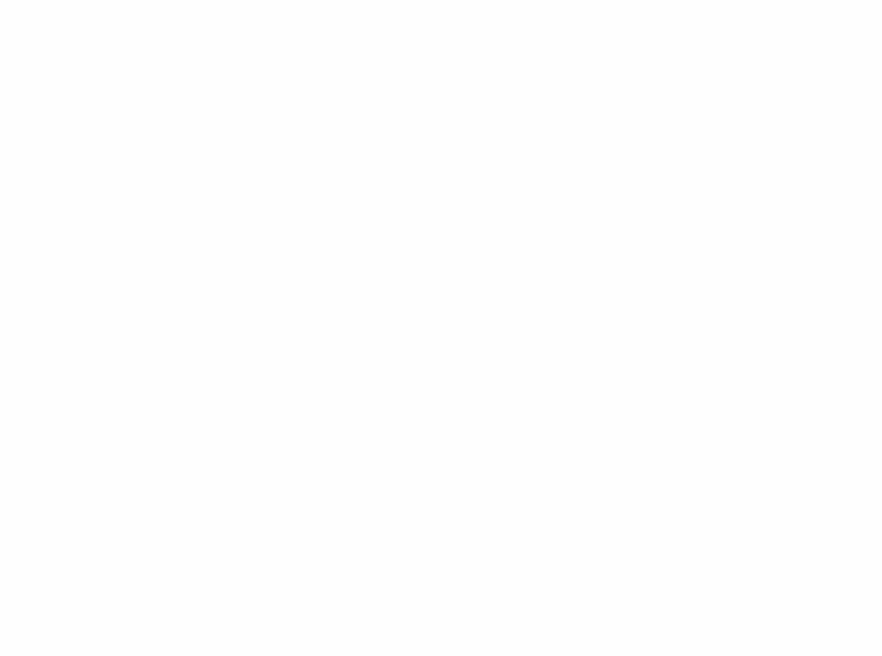
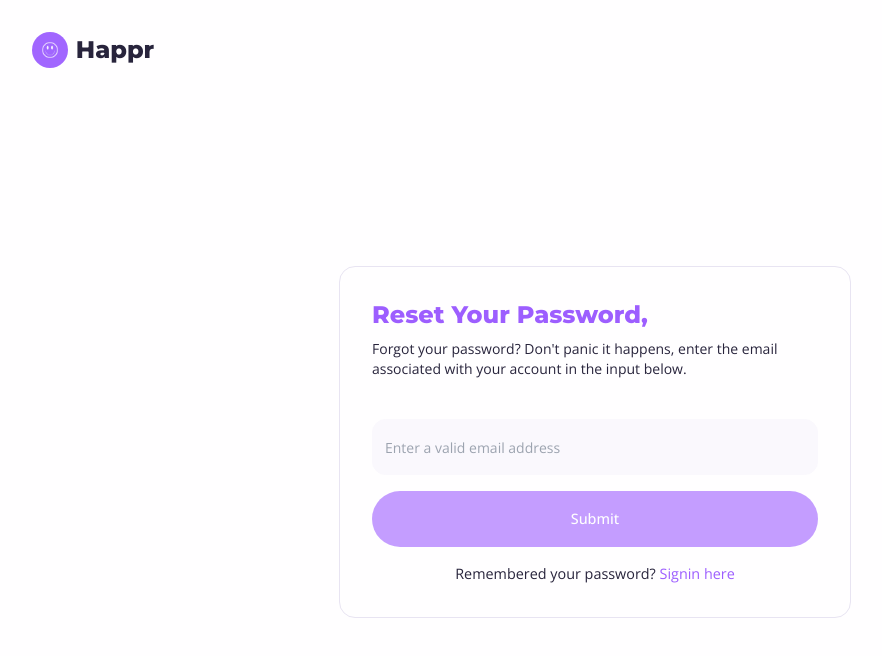
Before and after one commit to samueltuoyo15/Happr, a React (Vite) app in the folder client/: page /reset-password in a window 1280 px wide. Before the commit this address had no page. Shown: the top 656 px of the page, without its empty margins (45-927 px from the left). Built offline with nearby package versions, Linux system fonts and the light colour scheme.

Commit message:
Finished designing onboarding flow and designed password reset page also

```diff
--- a/client/src/App.tsx
+++ b/client/src/App.tsx
@@ -10,6 +10,7 @@
 );
 const SignupPage = lazy(() => import("@/pages/SignUp"));
 const SigninPage = lazy(() => import("@/pages/SignIn"));
+const ResetPassword = lazy(() => import("@/pages/ResetPassword"));
 
 // User Pages
 const UserPagesLayout = lazy(
@@ -31,6 +32,7 @@
           <Route element={<AuthLayout />}>
             <Route path="/signup" element={<SignupPage />} />
             <Route path="/signin" element={<SigninPage />} />
+            <Route path="/reset-password" element={<ResetPassword />} />
             <Route path="/complete-setup" element={<OnboardingPage />} />
           </Route>
 
--- /dev/null
+++ b/client/src/features/auth/components/ResetPasswordForm.tsx
@@ -0,0 +1,50 @@
+import { useState } from "react";
+import { Link } from "react-router-dom";
+import Button from "@/components/ui/Button";
+import Input from "@/components/ui/Input";
+
+const ResetPasswordForm = () => {
+  const [email, setEmail] = useState<string>("");
+
+  return (
+    <div
+      aria-labelledby="reset your password"
+      className="w-full flex flex-col gap-2"
+    >
+      <h2 className="text-primary text-2xl"> Reset Your Password, </h2>
+      <p className="text-sm mb-4">
+        Forgot your password?{" "}
+        {`Don't panic it happens, enter the
+      email associated with your account in the input below.`}
+      </p>
+
+      <form
+        aria-label="Reset Password Form"
+        onSubmit={e => e.preventDefault()}
+        className="w-full flex flex-col gap-1 py-4"
+      >
+        <Input
+          id="email-input"
+          name="email"
+          type="email"
+          value={email}
+          onChange={e => setEmail(e.target.value)}
+          placeholder="Enter a valid email address"
+          className="mb-3"
+        />
+
+        <Button disabled={!email} className="w-full h-14">
+          Submit
+        </Button>
+      </form>
+
+      <p className="sef-center text-center -mt-2">
+        {"Remembered your password?"}
+        <Link to="/signin" className="text-primary">
+          {""} Signin here
+        </Link>
+      </p>
+    </div>
+  );
+};
+export default ResetPasswordForm;
--- a/client/src/features/auth/components/SigninForm.tsx
+++ b/client/src/features/auth/components/SigninForm.tsx
@@ -45,8 +45,11 @@
           value={password}
           onChange={e => setPassword(e.target.value)}
           placeholder="Enter your password"
-          className="mb-6"
         />
+
+        <Link to="/reset-password" className="self-end text-primary mt-2 mb-6">
+          <strong> Forgot your password?</strong>
+        </Link>
 
         <Button disabled={!email || !password} className="w-full h-14">
           Sign In
@@ -54,7 +57,7 @@
       </form>
 
       <p className="sef-center text-center -mt-2">
-        {"Don't have an account?"},
+        {"Don't have an account?"}
         <Link to="/signup" className="text-primary">
           {""} Signup here
         </Link>
--- a/client/src/features/auth/components/SignupForm.tsx
+++ b/client/src/features/auth/components/SignupForm.tsx
@@ -79,7 +79,7 @@
       )}
 
       <p className="sef-center text-center -mt-2">
-        Already on Haprr,
+        Already on Haprr?
         <Link to="/signin" className="text-primary">
           {""} Signin here
         </Link>
--- a/client/src/features/auth/index.tsx
+++ b/client/src/features/auth/index.tsx
@@ -1,5 +1,6 @@
 import Layout from "./components/Layout";
 import SignupForm from "./components/SignupForm";
 import SigninForm from "./components/SigninForm";
+import ResetPasswordForm from "./components/ResetPasswordForm";
 
-export { Layout, SignupForm, SigninForm };
+export { Layout, SignupForm, SigninForm, ResetPasswordForm };
--- /dev/null
+++ b/client/src/pages/ResetPassword.tsx
@@ -0,0 +1,13 @@
+import { ResetPasswordForm } from "@/features/auth";
+
+const ResetPassword = () => {
+  return (
+    <section
+      aria-label="Reset Password Page"
+      className="w-full flex items-center justify-center"
+    >
+      <ResetPasswordForm />
+    </section>
+  );
+};
+export default ResetPassword;
--- a/client/src/pages/SignIn.tsx
+++ b/client/src/pages/SignIn.tsx
@@ -2,7 +2,10 @@
 
 const SignIn = () => {
   return (
-    <section className="w-full flex items-center justify-center">
+    <section
+      aria-label="Sign In Page"
+      className="w-full flex items-center justify-center"
+    >
       <SigninForm />
     </section>
   );
--- a/client/src/pages/SignUp.tsx
+++ b/client/src/pages/SignUp.tsx
@@ -2,7 +2,7 @@
 
 const SignUp = () => {
   return (
-    <section className="w-full flex items-center justify-center">
+    <section aria-label="signup page" className="w-full flex items-center justify-center">
       <SignupForm />
     </section>
   );
--- a/client/src/pages/Supporters.tsx
+++ b/client/src/pages/Supporters.tsx
@@ -15,12 +15,14 @@
       <div className="w-fit flex items-center gap-4">
         <Button
           variant={currentTab === "supporters" ? "filled" : "outline"}
+          className="rounded-md"
           onClick={() => setCurrentTab("supporters")}
         >
           Supporters
         </Button>
         <Button
           variant={currentTab === "settings" ? "filled" : "outline"}
+          className="rounded-md"
           onClick={() => setCurrentTab("settings")}
         >
           Settings
```
Also changed, not shown: 1 other file (tests, documents, lock files or other folders).
